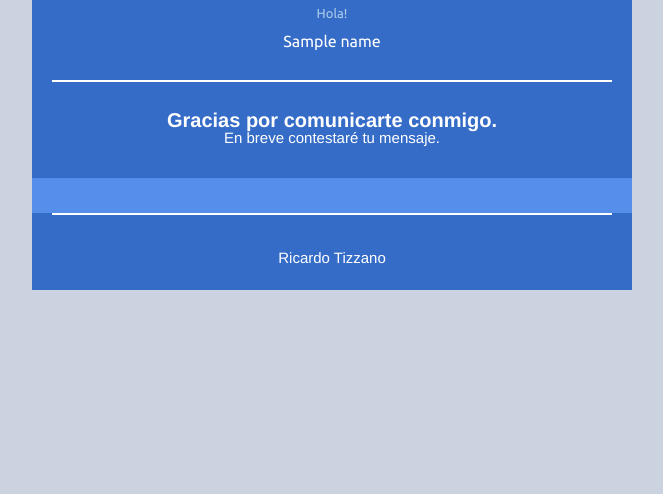
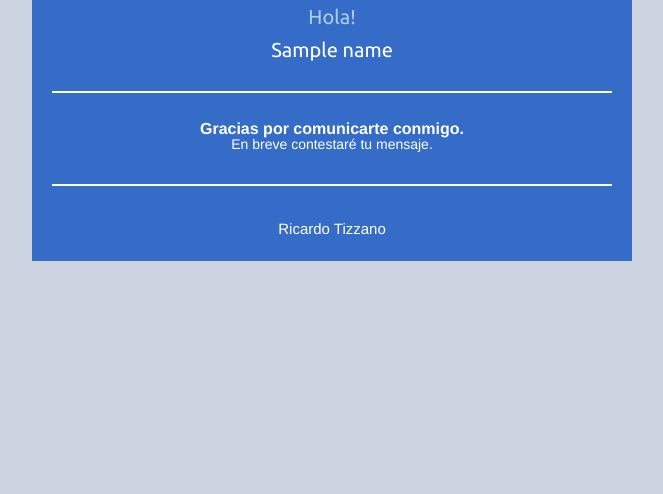
Before and after one commit to RicardoTizzano/cv, a Flask app: template templates/mail.html in a window 1280 px wide. Shown: the part 306-800 px from the top of the page, without its empty margins (308-971 px from the left). Run offline with Flask 3, Linux system fonts and the light colour scheme; the template is opened without the code that fills it: most values are stand-ins (such as "Sample title", 1, 10 or a date in 2020).

Commit message:
Se mejora el aspecto de mail.html

```diff
--- a/app.py
+++ b/app.py
@@ -31,7 +31,6 @@ def send():
                     sender='ricardotizzano@gmail.com',
                     recipients=[email])
 
-        #msg.body = "Hola! He recibido tu mail y en breve me comunicaré contigo. Muchas gracias."
         msg.html = render_template('mail.html', name=name)
         mail.send(msg)
 
@@ -40,8 +39,11 @@ def send():
                     sender='ricardotizzano@gmail.com',
                     recipients=['ricardotizzano@gmail.com'])
 
-        msg.body = message + 'El mail es ' + email
+        msg.body = "Te remitieron el siguiente mensaje : " + message +  \
+                    " El remitente es : " + name + " y el mail es " + email
         mail.send(msg)
+
+
         enviado = "Mensaje enviado!"
         flash(enviado)
 
--- a/templates/mail.html
+++ b/templates/mail.html
@@ -167,7 +167,7 @@
                   <tbody>
                     <tr>
                       <td align="center" style="font-size:0px;padding:10px 25px;padding-top:28px;padding-right:25px;padding-bottom:18px;padding-left:25px;word-break:break-word;">
-                        <div style="font-family:Ubuntu, Helvetica, Arial, sans-serif;font-size:13px;line-height:1;text-align:center;color:#ABCDEA;">Hola! <p style="font-size:16px; color:white">{{name}}</p>
+                        <div style="font-family:Ubuntu, Helvetica, Arial, sans-serif;font-size:20px;line-height:1;text-align:center;color:#ABCDEA;">Hola! <p style="font-size:20px; color:white">{{name}}</p>
                         </div>
                       </td>
                     </tr>
@@ -200,9 +200,10 @@
                     </tr>
                     <tr>
                       <td align="center" style="font-size:0px;padding:10px 25px;padding-top:28px;padding-right:25px;padding-bottom:28px;padding-left:25px;word-break:break-word;">
-                        <div style="font-family:Helvetica;font-size:13px;line-height:1;text-align:center;color:#FFFFFF;"><span style="font-size:20px; font-weight:bold">Gracias por comunicarte conmigo. </span>
+                        <div style="font-family:Helvetica;font-size:13px;line-height:1;text-align:center;color:#FFFFFF;"><span style="font-size:16px; font-weight:bold">Gracias por comunicarte conmigo. </span>
                           <br />
-                          <span style="font-size:15px">En breve contestaré tu mensaje.</span>
+
+                          <span style="font-size:14px">En breve contestaré tu mensaje.</span>
                         </div>
                       </td>
                     </tr>
@@ -216,29 +217,6 @@
       </table>
     </div>
     <!--[if mso | IE]></td></tr></table><table align="center" border="0" cellpadding="0" cellspacing="0" class="" style="width:600px;" width="600" bgcolor="#568feb" ><tr><td style="line-height:0px;font-size:0px;mso-line-height-rule:exactly;"><![endif]-->
-    <div style="background:#568feb;background-color:#568feb;margin:0px auto;max-width:600px;">
-      <table align="center" border="0" cellpadding="0" cellspacing="0" role="presentation" style="background:#568feb;background-color:#568feb;width:100%;">
-        <tbody>
-          <tr>
-            <td style="direction:ltr;font-size:0px;padding:20px 0;padding-bottom:15px;text-align:center;">
-              <!--[if mso | IE]><table role="presentation" border="0" cellpadding="0" cellspacing="0"><tr><td class="" style="vertical-align:top;width:200px;" ><![endif]-->
-              <div class="mj-column-per-33-333333333333336 mj-outlook-group-fix" style="font-size:0px;text-align:left;direction:ltr;display:inline-block;vertical-align:top;width:100%;">
-
-              </div>
-              <!--[if mso | IE]></td><td class="" style="vertical-align:top;width:200px;" ><![endif]-->
-              <div class="mj-column-per-33-333333333333336 mj-outlook-group-fix" style="font-size:0px;text-align:left;direction:ltr;display:inline-block;vertical-align:top;width:100%;">
-
-              </div>
-              <!--[if mso | IE]></td><td class="" style="vertical-align:top;width:200px;" ><![endif]-->
-              <div class="mj-column-per-33-333333333333336 mj-outlook-group-fix" style="font-size:0px;text-align:left;direction:ltr;display:inline-block;vertical-align:top;width:100%;">
-
-              </div>
-              <!--[if mso | IE]></td></tr></table><![endif]-->
-            </td>
-          </tr>
-        </tbody>
-      </table>
-    </div>
     <!--[if mso | IE]></td></tr></table><table align="center" border="0" cellpadding="0" cellspacing="0" class="" style="width:600px;" width="600" bgcolor="#356cc7" ><tr><td style="line-height:0px;font-size:0px;mso-line-height-rule:exactly;"><![endif]-->
     <div style="background:#356cc7;background-color:#356cc7;margin:0px auto;max-width:600px;">
       <table align="center" border="0" cellpadding="0" cellspacing="0" role="presentation" style="background:#356cc7;background-color:#356cc7;width:100%;">
@@ -253,10 +231,6 @@
                       <td align="center" style="font-size:0px;padding:10px 25px;padding-top:0;padding-right:20px;padding-bottom:0px;padding-left:20px;word-break:break-word;">
                         <p style="border-top:solid 2px #ffffff;font-size:1px;margin:0px auto;width:100%;">
                         </p>
-                        <!--[if mso | IE]><table align="center" border="0" cellpadding="0" cellspacing="0" style="border-top:solid 2px #ffffff;font-size:1px;margin:0px auto;width:560px;" role="presentation" width="560px" ><tr><td style="height:0;line-height:0;"> &nbsp;
-</td></tr></table><![endif]-->
-                      </td>
-                    </tr>
                     <tr>
                       <td align="center" style="font-size:0px;padding:10px 25px;padding-top:20px;padding-right:25px;padding-bottom:20px;padding-left:25px;word-break:break-word;">
                         <div style="font-family:Helvetica;font-size:15px;line-height:1;text-align:center;color:#FFFFFF;"><br />
```
Also changed, not shown: static/css/contact.css (+13 -1 lines), templates/index.html (+12 -11 lines).
